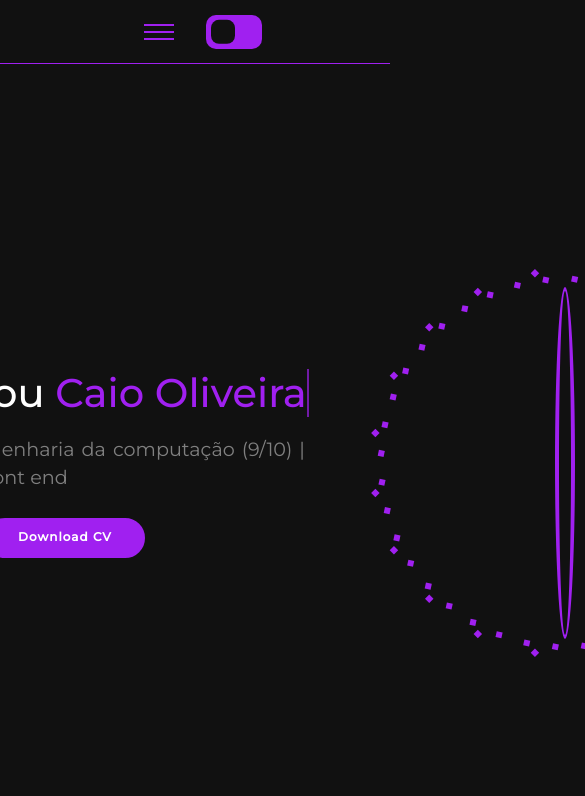
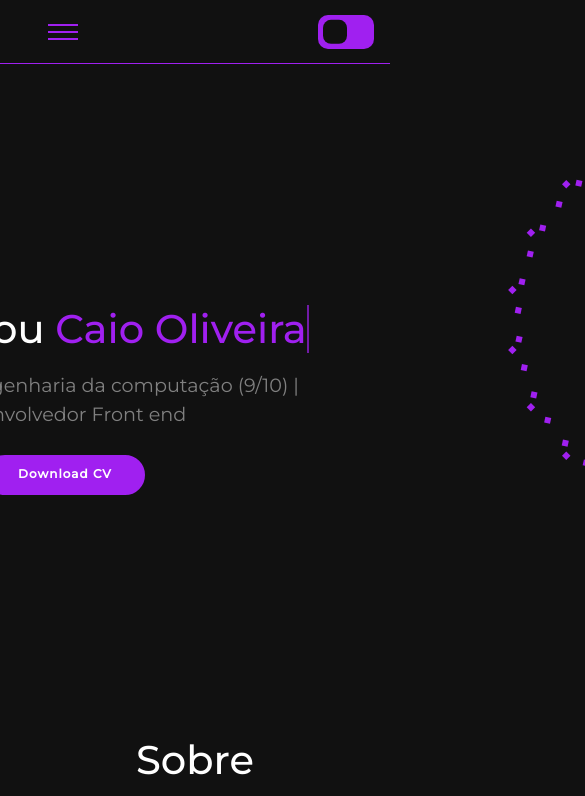
Before and after one commit to CaioOliveiraa/Portifolio, a plain HTML site: page index.html in a window 390 px wide. Shown: the top 796 px of the page, 585 px wide, since content can reach past the window. Drawn offline with nearby package versions, Linux system fonts and the light colour scheme; files that its build step writes are made by us from their sources.

Commit message:
media query init

```diff
--- a/css/styles.css
+++ b/css/styles.css
@@ -257,3 +257,94 @@ header {
     z-index: 1;
     backdrop-filter: blur(10px);
 }
+
+
+
+@media only screen and (max-width: 768px) {
+    body {
+        padding-top: 6rem;
+    }
+
+    header {
+        padding-left: 1rem;
+        padding-right: 1rem;
+    }
+
+    #nav {
+        padding-left: 1rem;
+        padding-right: 1rem;
+    }
+
+    #profileContainer {
+        padding-top: 5rem;
+        height: auto;
+        position: relative;
+    }
+
+    .avatar {
+        position: absolute;
+        top: 0;
+        left: 50%;
+        transform: translateX(-50%);
+        z-index: 1;
+    }
+
+    #title {
+        max-width: 32rem;
+        display: flex;
+        flex-direction: column;
+        justify-content: center;
+        align-items: center;
+        color: #fff;
+        text-align: center;
+        position: relative;
+        z-index: 0;
+    }
+
+    #title h1 {
+        white-space: nowrap;
+        overflow: hidden;
+        text-align: left;
+        border-right: 2px solid #A020F0;
+    }
+
+    #title span {
+        color: #A020F0;
+    }
+
+    #title p {
+        width: 500px;
+        color: #808080;
+        font-size: 1.2rem;
+        padding: 10px;
+    }
+
+    .avatar {
+        top: -5rem;
+    }
+
+    #menu {
+        padding-top: 3rem;
+    }
+
+    #menu li a {
+        font-size: 1.4rem;
+    }
+
+    #nav.active #menu {
+        top: 4rem;
+    }
+
+    #about p {
+        margin: 1rem 1rem 5rem 1rem;
+    }
+
+    #projectsContainer {
+        padding-top: 5rem;
+    }
+
+    .projectsCards img {
+        width: 90%;
+        margin: 0 auto;
+    }
+}
--- a/script.js
+++ b/script.js
@@ -108,7 +108,7 @@ document.addEventListener("DOMContentLoaded", function() {
     const projects = [
         { name: "RideApp", image:"./assets/img/rideApp.png"},
         { name: "MemoryGame", image:"./assets/img/memoryGame.png"},
-        { name: "MemoryGame", image:"./assets/img/memoryGame.png"},
+        { name: "MemoryGame", image:"./assets/img/sistComun.png"},
 
     ];
 
```
Also changed, not shown: assets/img/sistComun.png (added).
